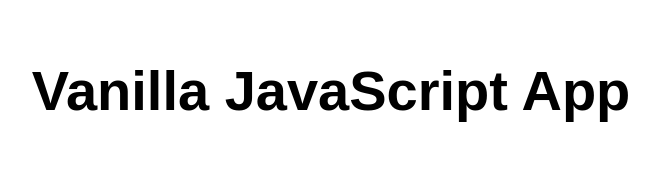
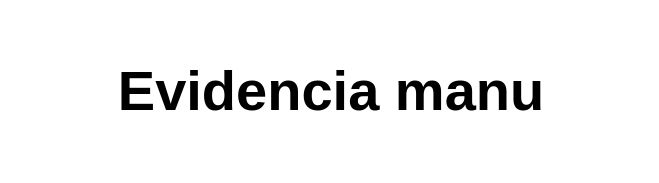
Before and after one commit to EveMmr0404/PaginaEstaticaAzure, a website: page src/index.html in a window 1280 px wide. Shown: the whole page, without its empty margins (309-968 px from the left). Drawn offline with Linux system fonts and the light colour scheme.

Commit message:
cambio del h1 a Evidencia mnau

```diff
--- a/src/index.html
+++ b/src/index.html
@@ -5,12 +5,12 @@
   <meta charset="UTF-8">
   <meta name="viewport" content="width=device-width, initial-scale=1.0">
   <link rel="stylesheet" href="styles.css">
-  <title>Vanilla JavaScript App</title>
+  <title>Aplicacion Uno</title>
 </head>
 
 <body>
   <main>
-    <h1>Vanilla JavaScript App</h1>
+    <h1>Evidencia manu</h1>
   </main>
 </body>
 
```
